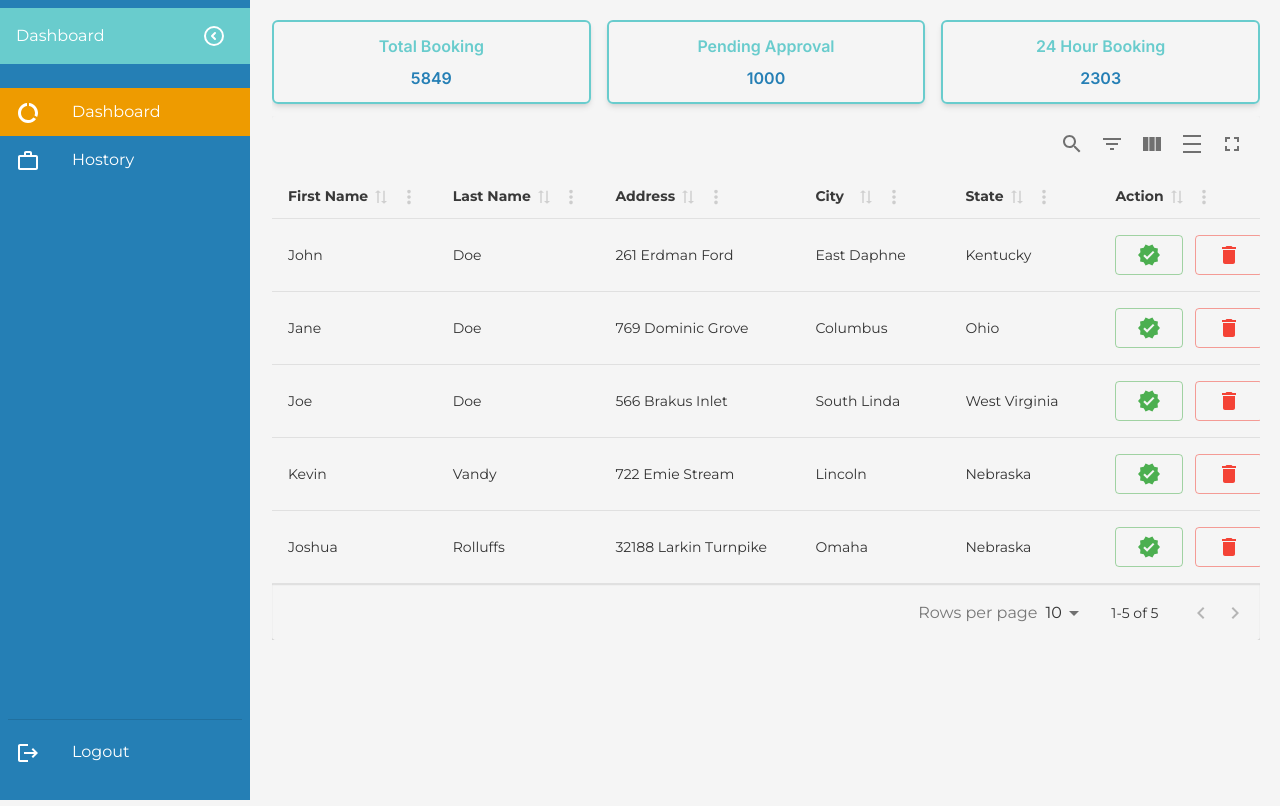
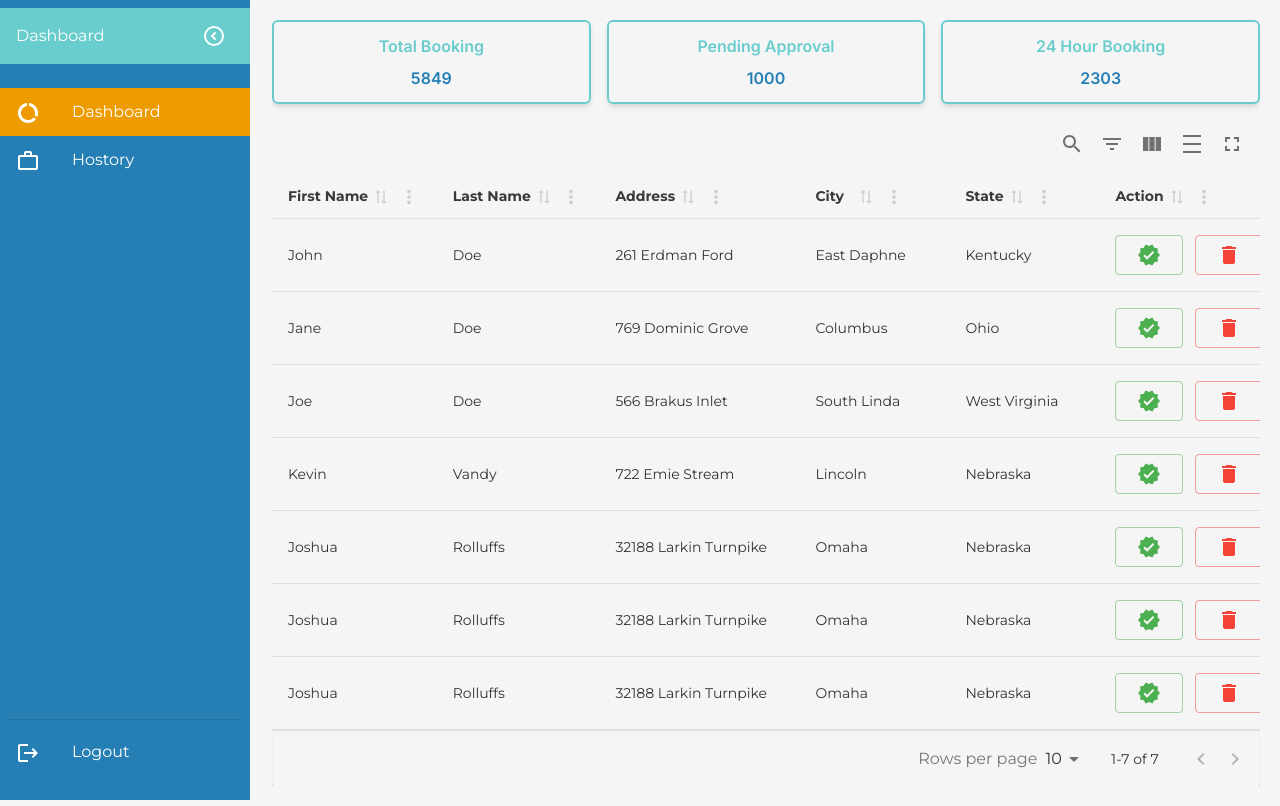
Before and after one commit to Plankaro/arcade-booking, a Next.js app: page /admin in a window 1280 px wide. Built offline with nearby package versions, Linux system fonts and the light colour scheme.

Commit message:
add model in table create login page

```diff
--- a/src/app/(dashboard)/layout.tsx
+++ b/src/app/(dashboard)/layout.tsx
@@ -1,9 +1,17 @@
 import Sidebar from '@/components/admin/Sidebar'
+import { redirect } from 'next/navigation'
 import React from 'react'
 
 const layout = ({ children }: {
   children: React.ReactNode
 }) => {
+  const isAuth = false
+
+  if(isAuth){
+    redirect("/auth/login")
+  }
+
+
   return (
     <div className=' '>
       <Sidebar>
--- a/src/app/auth/login/page.tsx
+++ b/src/app/auth/login/page.tsx
@@ -1,7 +1,12 @@
 import Loginform from "@/components/admin/auth/Login-form";
+import { redirect } from "next/navigation";
 import React from "react";
 
 const page = () => {
+  const isAuth = true;
+  if(isAuth){
+    redirect("/admin")
+  }
   return <Loginform />;
 };
 
--- a/src/components/Header.tsx
+++ b/src/components/Header.tsx
@@ -10,6 +10,7 @@ const Header = () => {
                 width={50}
                 src={"/logo.png"}
                 alt='logo'
+                className='pl-3'
             />
         </div>
 
--- a/src/components/admin/BookingTable.tsx
+++ b/src/components/admin/BookingTable.tsx
@@ -1,12 +1,15 @@
-import { useMemo } from 'react';
+"use client";
+import { FC, useMemo, useState } from "react";
 import {
   MaterialReactTable,
   useMaterialReactTable,
   type MRT_ColumnDef,
-} from 'material-react-table';
-import { Button } from '@mui/material';
+} from "material-react-table";
+import { Button, Tooltip } from "@mui/material";
 import VerifiedIcon from "@mui/icons-material/Verified";
 import DeleteIcon from "@mui/icons-material/Delete";
+import BlockIcon from "@mui/icons-material/Block";
+import ConfirmModel from "./ConfirmModel";
 
 //DataTable data type
 type Person = {
@@ -23,110 +26,143 @@ type Person = {
 const data: Person[] = [
   {
     name: {
-      firstName: 'John',
-      lastName: 'Doe',
+      firstName: "John",
+      lastName: "Doe",
     },
-    address: '261 Erdman Ford',
-    city: 'East Daphne',
-    state: 'Kentucky',
+    address: "261 Erdman Ford",
+    city: "East Daphne",
+    state: "Kentucky",
   },
   {
     name: {
-      firstName: 'Jane',
-      lastName: 'Doe',
+      firstName: "Jane",
+      lastName: "Doe",
     },
-    address: '769 Dominic Grove',
-    city: 'Columbus',
-    state: 'Ohio',
+    address: "769 Dominic Grove",
+    city: "Columbus",
+    state: "Ohio",
   },
   {
     name: {
-      firstName: 'Joe',
-      lastName: 'Doe',
+      firstName: "Joe",
+      lastName: "Doe",
     },
-    address: '566 Brakus Inlet',
-    city: 'South Linda',
-    state: 'West Virginia',
+    address: "566 Brakus Inlet",
+    city: "South Linda",
+    state: "West Virginia",
   },
   {
     name: {
-      firstName: 'Kevin',
-      lastName: 'Vandy',
+      firstName: "Kevin",
+      lastName: "Vandy",
     },
-    address: '722 Emie Stream',
-    city: 'Lincoln',
-    state: 'Nebraska',
+    address: "722 Emie Stream",
+    city: "Lincoln",
+    state: "Nebraska",
   },
   {
     name: {
-      firstName: 'Joshua',
-      lastName: 'Rolluffs',
+      firstName: "Joshua",
+      lastName: "Rolluffs",
     },
-    address: '32188 Larkin Turnpike',
-    city: 'Omaha',
-    state: 'Nebraska',
+    address: "32188 Larkin Turnpike",
+    city: "Omaha",
+    state: "Nebraska",
+  },
+  {
+    name: {
+      firstName: "Joshua",
+      lastName: "Rolluffs",
+    },
+    address: "32188 Larkin Turnpike",
+    city: "Omaha",
+    state: "Nebraska",
+  },
+  {
+    name: {
+      firstName: "Joshua",
+      lastName: "Rolluffs",
+    },
+    address: "32188 Larkin Turnpike",
+    city: "Omaha",
+    state: "Nebraska",
   },
 ];
+interface ShowModel {
+  first: boolean;
+  second: boolean;
+  third: boolean;
+}
 
-const DataTable = () => {
+interface TableProps {
+  handelModelClick: (value: any) => void;
+}
+const DataTable: FC<TableProps> = ({ handelModelClick }) => {
   //should be memoized or stable
   const columns = useMemo<MRT_ColumnDef<Person>[]>(
     () => [
       {
-        accessorKey: 'name.firstName', //access nested data with dot notation
-        header: 'First Name',
+        accessorKey: "name.firstName", //access nested data with dot notation
+        header: "First Name",
         size: 150,
       },
       {
-        accessorKey: 'name.lastName',
-        header: 'Last Name',
+        accessorKey: "name.lastName",
+        header: "Last Name",
         size: 150,
       },
       {
-        accessorKey: 'address', //normal accessorKey
-        header: 'Address',
+        accessorKey: "address", //normal accessorKey
+        header: "Address",
         size: 200,
       },
       {
-        accessorKey: 'city',
-        header: 'City',
+        accessorKey: "city",
+        header: "City",
         size: 150,
       },
       {
-        accessorKey: 'state',
-        header: 'State',
+        accessorKey: "state",
+        header: "State",
         size: 150,
       },
       {
         header: "Action",
         accessorKey: "action",
         Cell: ({ row }) => (
-
           <div className="flex items-center gap-3 justify-end">
+            <Tooltip title="Accept" placement="top">
               <Button
                 variant="outlined"
                 color="success"
-              onClick={() => console.log(row.id)}
+                onClick={() =>
+                  handelModelClick({ model: "Accept", value: row.id })
+                }
                 size="large"
               >
                 {" "}
                 <VerifiedIcon />
               </Button>
+            </Tooltip>
 
+            <Tooltip title="Reject" placement="top">
               <Button
                 variant="outlined"
                 color="error"
-              onClick={() => console.log(row.id)}
+                onClick={() =>
+                  handelModelClick({ model: "Reject", value: row.id })
+                }
                 size="large"
               >
                 {" "}
                 <DeleteIcon />
               </Button>
+            </Tooltip>
           </div>
         ),
-      }
+      },
     ],
-    [],
+    []
   );
 
   const table = useMaterialReactTable({
@@ -134,7 +170,11 @@ const DataTable = () => {
     data,
   });
 
-  return <MaterialReactTable table={table} />;
+  return (
+    <>
+      <MaterialReactTable table={table} />
+    </>
+  );
 };
 
 export default DataTable;
--- /dev/null
+++ b/src/components/admin/ConfirmModel.tsx
@@ -0,0 +1,36 @@
+import { Button, IconButton } from "@mui/material";
+import React, { FC } from "react";
+import CloseIcon from '@mui/icons-material/Close';
+interface ConfirmModelProps {
+    title: string;
+    onClick: (() => void);
+    buttonLabel: string;
+    handelModelClose: (() => void)
+
+}
+
+const ConfirmModel: FC<ConfirmModelProps> = ({ title, onClick, buttonLabel, handelModelClose }) => {
+    return (
+        <div className="w-full h-full z-30 fixed top-0 bg-neutral-700/50 flex items-center justify-center">
+            <div className="min-w-[300px] w-[350px] relative border rounded-md bg-white flex items-center justify-center p-4">
+                <IconButton sx={{
+                    position: "absolute",
+                    top: 0,
+                    right: 0,
+                    cursor: "pointer"
+
+                }}  onClick={() => handelModelClose()}>
+                    <CloseIcon />
+                </IconButton>
+              <div className="flex gap-6 py-4 items-center justify-center flex-col">
+                    <h1 className="text-3xl font-semibold">Confirm {title}</h1>
+                    <Button variant="contained" fullWidth onClick={onClick}>
+                        {buttonLabel}
+                    </Button>
+              </div>
+            </div>
+        </div>
+    );
+};
+
+export default ConfirmModel;
--- a/src/components/admin/MainBody.tsx
+++ b/src/components/admin/MainBody.tsx
@@ -1,19 +1,56 @@
-"use client"
-import React from 'react'
-import DetailsCard from './DetailsCard'
-import DataTable from './BookingTable'
+"use client";
+import React, { useState } from "react";
+import DetailsCard from "./DetailsCard";
+import DataTable from "./BookingTable";
+import ConfirmModel from "./ConfirmModel";
 
+interface ShowModel {
+  isShow: boolean;
+  model: string;
+}
 const MainBody = () => {
+  const [showModel, setShowModel] = useState<ShowModel>({
+    isShow: false,
+    model: "",
+  });
+
+  const handelModelClick = (value: any) => {
+    setShowModel({
+      isShow: true,
+      model: value.model,
+    });
+    // console.log(value);
+  };
+
+  const handelModelClose = () => {
+    setShowModel({
+      isShow: false,
+      model: "",
+    });
+  };
   return (
-    <div className='w-full h-full flex flex-col overflow-hidden'>
-      <div className='w-full grid grid-cols-3 gap-4 '>
-        <DetailsCard title='Total Booking' content='5849' />
-        <DetailsCard title='Pending Approval' content='1000' />
-        <DetailsCard title='24 Hour Booking' content='2303' />
+    <>
+      {showModel.isShow && (
+        <ConfirmModel
+          title={showModel.model}
+          buttonLabel={showModel.model}
+          onClick={() => { }}
+          handelModelClose={handelModelClose}
+        />
+      )}
+      <div className="w-full h-full flex flex-col overflow-hidden">
+        <div className="w-full grid grid-cols-3 gap-4 ">
+          <DetailsCard title="Total Booking" content="5849" />
+          <DetailsCard title="Pending Approval" content="1000" />
+          <DetailsCard title="24 Hour Booking" content="2303" />
+        </div>
+        <div className="w-full h-full overflow-hidden mt-3">
+          {" "}
+          <DataTable handelModelClick={handelModelClick} />
+        </div>
       </div>
-      <div className='w-full h-full overflow-hidden mt-3'> <DataTable /></div >
-    </div>
-  )
-}
+    </>
+  );
+};
 
-export default MainBody
+export default MainBody;
```
Lines whose indentation alone changed are shown as unchanged.
